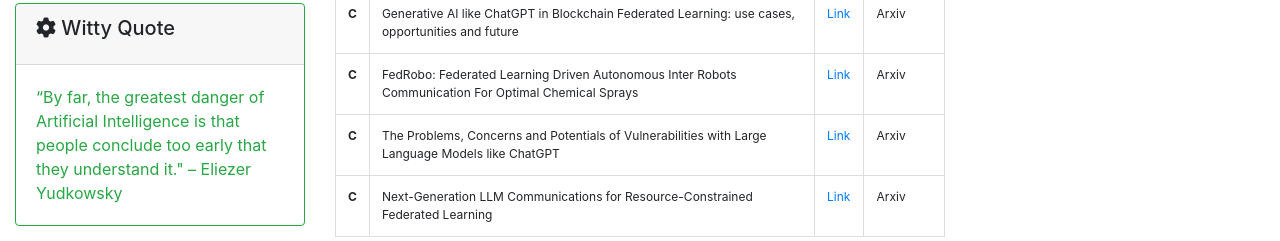
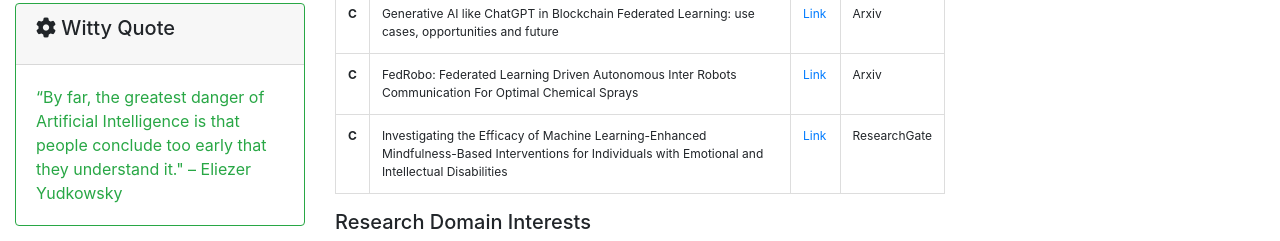
Before and after one commit to syedajannat117/syedajannat117.github.io, a plain HTML site: page index.html in a window 1280 px wide. Shown: the part 546-787 px from the top of the page. Drawn offline with nearby package versions, Linux system fonts and the light colour scheme.

Commit message:
Update index.html

```diff
--- a/index.html
+++ b/index.html
@@ -285,28 +285,28 @@
                         <th scope="row">C</th>
 
                         <td>FedRobo: Federated Learning Driven Autonomous Inter Robots Communication For Optimal Chemical Sprays</td>
-                        <td><a href="#">Link</a></td>
+                        <td><a href="https://arxiv.org/pdf/2408.06382?">Link</a></td>
                         <td>Arxiv</td>
                      </tr>
 
                      <tr style="font-size: 12px;">
                         <th scope="row">C</th>
-                        <td>The Problems, Concerns and Potentials of Vulnerabilities with Large Language Models like ChatGPT</td>
-                        <td><a href="#">Link</a></td>
-                        <td>Arxiv</td>
+                        <td>Investigating the Efficacy of Machine Learning-Enhanced Mindfulness-Based Interventions for Individuals with Emotional and Intellectual Disabilities</td>
+                        <td><a href="https://www.researchgate.net/publication/383383489_Investigating_The_Efficacy_Of_Machine_Learning-Enhanced_Mindfulness-Based_Interventions_For_Individuals_With_Emotional_And_Intellectual_Disabilities">Link</a></td>
+                        <td>ResearchGate</td>
                      </tr>
-                     <tr style="font-size: 12px;">
+                     <!-- <tr style="font-size: 12px;">
                         <th scope="row">C</th>
                         <td>Next-Generation LLM Communications for Resource-Constrained Federated Learning</td>
                         <td><a href="#">Link</a></td>
                         <td>Arxiv</td>
-                     </tr>
+                     </tr> -->
                   </tbody>
                </table>
             </div>
             <h5>Research Domain Interests</h5>
             <ul class="ul-dates">
-               <li>
+               <!-- <li>
                   <div class="content">
                      <b>Social Networks</b><br><span class="duration"></span>
                      <div><i>"AI and machine learning can significantly enhance the user experience within social
@@ -330,7 +330,7 @@
                            AI to better serve patients."</i>
                      </div>
                   </div>
-               </li>
+               </li> -->
                <li>
                   <div class="content">
                      <b>Security Enhancements</b><br><span class="duration"></span>
```
